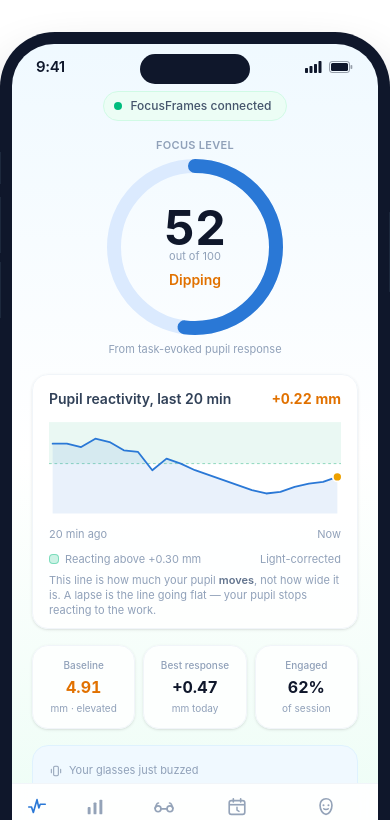
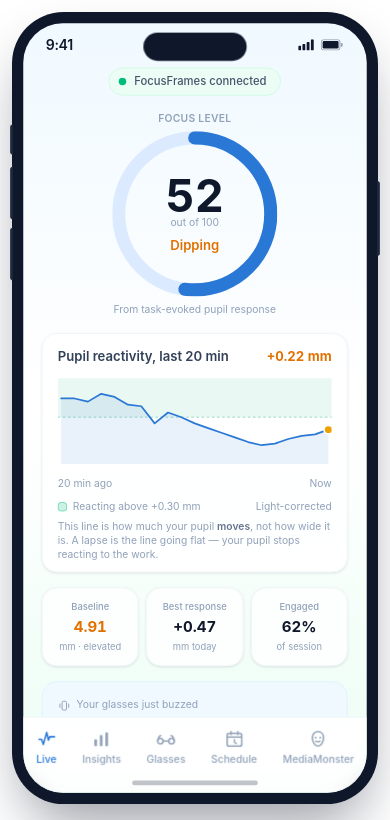
Before and after one commit to selenaghane/focus-app, a React (Vite) app: page / in a window 390 px wide. Shown: the top 820 px of the page. Built offline with nearby package versions, Linux system fonts and the light colour scheme.

Commit message:
Scale the device mockup to fit small viewports
Measure the window and shrink the frame when it can't fit, so the whole
device including the tab bar is visible on a phone. Never scales up, so
desktop stays at exactly 390x844 for screenshots.

```diff
--- a/src/components/PhoneDevice.jsx
+++ b/src/components/PhoneDevice.jsx
@@ -2,7 +2,7 @@
 
 export default function PhoneDevice({ children }) {
   return (
-    <div className="relative shrink-0 w-[390px] h-[844px] rounded-[55px] bg-slate-900 p-3 shadow-[0_30px_60px_-15px_rgba(15,23,42,0.45)]">
+    <div className="phone-device relative shrink-0 w-[390px] h-[844px] rounded-[55px] bg-slate-900 p-3 shadow-[0_30px_60px_-15px_rgba(15,23,42,0.45)]">
       {/* Side buttons */}
       <div className="absolute -left-[2px] top-[120px] w-[3px] h-8 rounded-l-sm bg-slate-800" />
       <div className="absolute -left-[2px] top-[165px] w-[3px] h-14 rounded-l-sm bg-slate-800" />
--- a/src/components/PhoneFrame.jsx
+++ b/src/components/PhoneFrame.jsx
@@ -1,6 +1,41 @@
+import { useEffect, useState } from 'react'
+
+const PHONE_W = 390
+const PHONE_H = 844
+
+// On a real phone the browser viewport is only ~660px tall, so an 844px frame
+// can't fit. Scale it down to whatever does fit — but never up, so desktop
+// keeps the frame at exactly 390x844 for screenshots.
+function fittedScale(padding) {
+  if (typeof window === 'undefined') return 1
+  const w = (window.innerWidth - padding * 2) / PHONE_W
+  const h = (window.innerHeight - padding * 2) / PHONE_H
+  return Math.min(1, w, h)
+}
+
 export default function PhoneFrame({ children }) {
+  const [scale, setScale] = useState(() => fittedScale(16))
+
+  useEffect(() => {
+    const measure = () => {
+      // Tighter gutters once we're squeezed, so more of the phone survives.
+      const padding = window.innerWidth < 900 ? 12 : 32
+      setScale(fittedScale(padding))
+    }
+    measure()
+    window.addEventListener('resize', measure)
+    window.addEventListener('orientationchange', measure)
+    return () => {
+      window.removeEventListener('resize', measure)
+      window.removeEventListener('orientationchange', measure)
+    }
+  }, [])
+
   return (
-    <div className="min-h-screen w-full flex flex-wrap items-center justify-center gap-12 bg-white p-8">
+    <div
+      className="min-h-screen w-full flex flex-wrap items-center justify-center gap-6 md:gap-12 bg-white p-3 md:p-8"
+      style={{ '--phone-scale': scale }}
+    >
       {children}
     </div>
   )
--- a/src/index.css
+++ b/src/index.css
@@ -11,6 +11,20 @@
 
 .no-scrollbar::-webkit-scrollbar {
   display: none;
+}
+
+/* Fit-to-viewport phone -----------------------------------------------
+   PhoneFrame measures the window and sets --phone-scale (1 on desktop,
+   smaller on a real phone). A transform alone would shrink the pixels but
+   still reserve the full 390x844 box, leaving a screenful of dead space, so
+   the negative margins claw the difference back on both axes. */
+.phone-device {
+  --s: var(--phone-scale, 1);
+  transform: scale(var(--s));
+  transform-origin: top center;
+  margin-bottom: calc((var(--s) - 1) * 844px);
+  margin-left: calc((var(--s) - 1) * 195px);
+  margin-right: calc((var(--s) - 1) * 195px);
 }
 
 /* Press feedback ------------------------------------------------------
```
